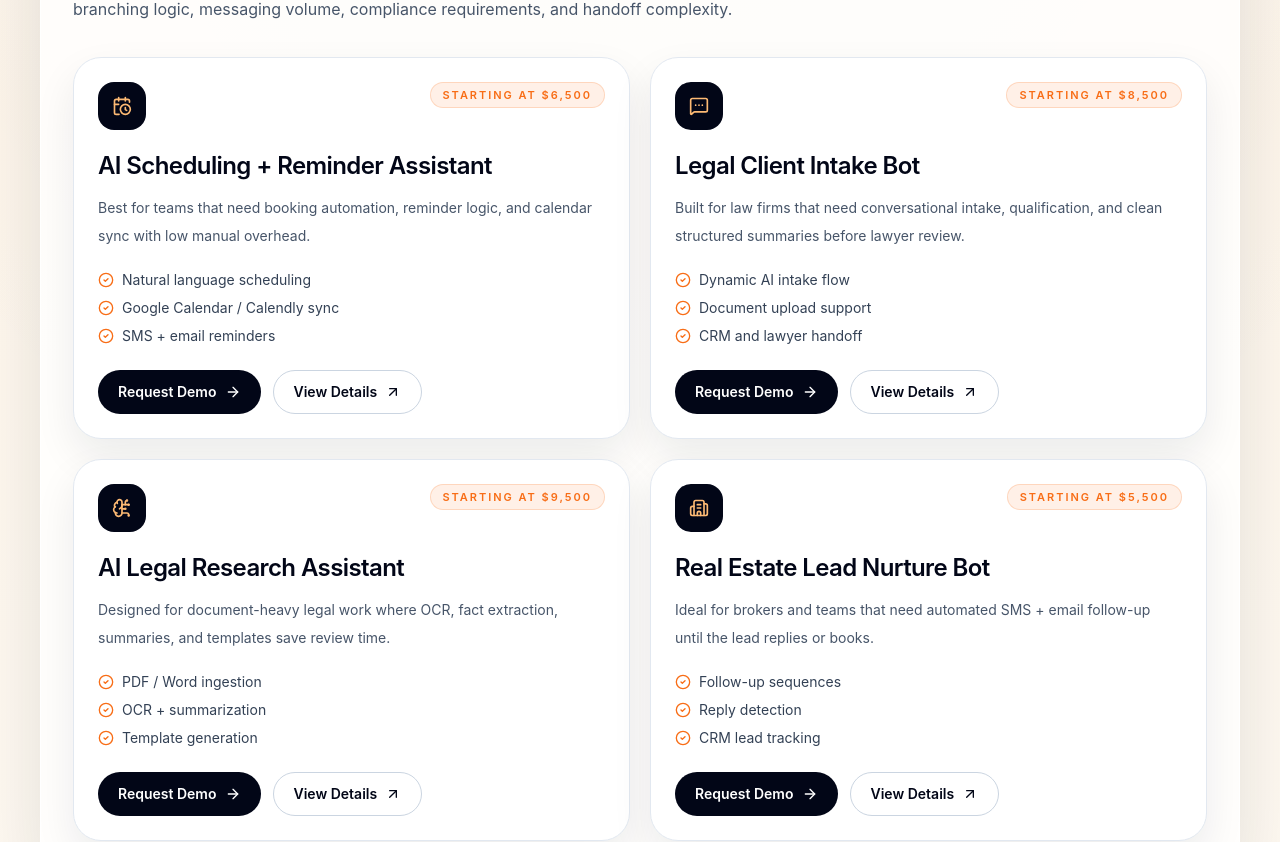
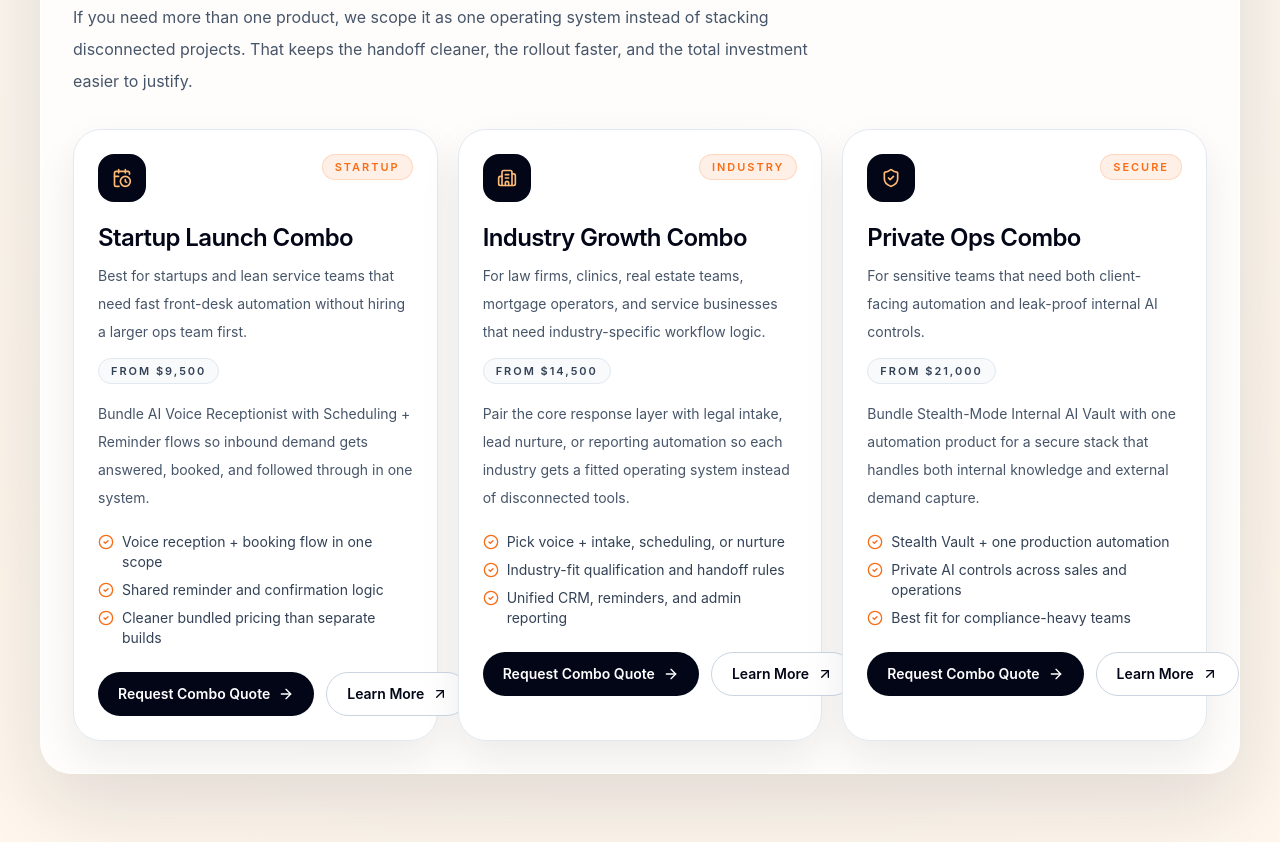
Before and after one commit to vishnuvardhanburri/vishnulabs-LP, a Next.js app: page /pricing in a window 1280 px wide. Shown: the part 1155-1997 px from the top of the page. Built offline with nearby package versions, Linux system fonts and the light colour scheme; no server answers.

Commit message:
Add combo bundles and vault launch scarcity

```diff
--- a/app/pricing/page.tsx
+++ b/app/pricing/page.tsx
@@ -48,6 +48,17 @@ type AutomationPackage = {
   title: string
 }
 
+type ComboOffer = {
+  audience: string
+  badge: string
+  bullets: string[]
+  href: string
+  icon: LucideIcon
+  price: string
+  summary: string
+  title: string
+}
+
 const automationPackages: AutomationPackage[] = [
   {
     title: "AI Scheduling + Reminder Assistant",
@@ -80,6 +91,51 @@ const automationPackages: AutomationPackage[] = [
     href: "/automations#real-estate-lead-nurture-bot",
     icon: Building2,
     bullets: ["Follow-up sequences", "Reply detection", "CRM lead tracking"],
+  },
+]
+
+const comboOffers: ComboOffer[] = [
+  {
+    title: "Startup Launch Combo",
+    badge: "Startup",
+    audience: "Best for startups and lean service teams that need fast front-desk automation without hiring a larger ops team first.",
+    price: "From $9,500",
+    summary: "Bundle AI Voice Receptionist with Scheduling + Reminder flows so inbound demand gets answered, booked, and followed through in one system.",
+    href: "/book",
+    icon: CalendarClock,
+    bullets: [
+      "Voice reception + booking flow in one scope",
+      "Shared reminder and confirmation logic",
+      "Cleaner bundled pricing than separate builds",
+    ],
+  },
+  {
+    title: "Industry Growth Combo",
+    badge: "Industry",
+    audience: "For law firms, clinics, real estate teams, mortgage operators, and service businesses that need industry-specific workflow logic.",
+    price: "From $14,500",
+    summary: "Pair the core response layer with legal intake, lead nurture, or reporting automation so each industry gets a fitted operating system instead of disconnected tools.",
+    href: "/industries",
+    icon: Building2,
+    bullets: [
+      "Pick voice + intake, scheduling, or nurture",
+      "Industry-fit qualification and handoff rules",
+      "Unified CRM, reminders, and admin reporting",
+    ],
+  },
+  {
+    title: "Private Ops Combo",
+    badge: "Secure",
+    audience: "For sensitive teams that need both client-facing automation and leak-proof internal AI controls.",
+    price: "From $21,000",
+    summary: "Bundle Stealth-Mode Internal AI Vault with one automation product for a secure stack that handles both internal knowledge and external demand capture.",
+    href: "/stealth-vault",
+    icon: ShieldCheck,
+    bullets: [
+      "Stealth Vault + one production automation",
+      "Private AI controls across sales and operations",
+      "Best fit for compliance-heavy teams",
+    ],
   },
 ]
 
@@ -165,6 +221,78 @@ export default function PricingPage() {
                   </Button>
                 </div>
               </article>
+            </div>
+          </div>
+        </section>
+
+        <section className="pb-12 pt-8 sm:pb-16">
+          <div className="mx-auto max-w-7xl px-4 sm:px-6 lg:px-10">
+            <div className="section-shell p-6 sm:p-8" data-reveal>
+              <div className="max-w-3xl">
+                <p className="text-[11px] font-semibold uppercase tracking-[0.22em] text-primary">Combo offers</p>
+                <h2 className="mt-3 text-balance text-3xl font-bold tracking-tight text-slate-950 sm:text-4xl">
+                  Bundle pricing for startups and every industry stage
+                </h2>
+                <p className="mt-4 text-base leading-8 text-slate-600">
+                  If you need more than one product, we scope it as one operating system instead of stacking disconnected projects. That keeps
+                  the handoff cleaner, the rollout faster, and the total investment easier to justify.
+                </p>
+              </div>
+
+              <div className="mt-8 grid gap-5 xl:grid-cols-3">
+                {comboOffers.map((offer) => {
+                  const Icon = offer.icon
+
+                  return (
+                    <article key={offer.title} className="rounded-[28px] border border-slate-200 bg-white p-6 shadow-[0_18px_40px_rgba(15,23,42,0.08)]">
+                      <div className="flex items-start justify-between gap-4">
+                        <div className="flex h-12 w-12 items-center justify-center rounded-2xl bg-slate-950 text-white">
+                          <Icon className="h-5 w-5 text-orange-300" />
+                        </div>
+                        <div className="rounded-full border border-primary/20 bg-primary/10 px-3 py-1 text-[11px] font-semibold uppercase tracking-[0.18em] text-primary">
+                          {offer.badge}
+                        </div>
+                      </div>
+
+                      <div className="mt-5 flex flex-wrap items-end justify-between gap-3">
+                        <div>
+                          <h3 className="text-2xl font-semibold tracking-tight text-slate-950">{offer.title}</h3>
+                          <p className="mt-2 text-sm leading-7 text-slate-600">{offer.audience}</p>
+                        </div>
+                        <div className="rounded-full border border-slate-200 bg-slate-50 px-3 py-1 text-[11px] font-semibold uppercase tracking-[0.18em] text-slate-700">
+                          {offer.price}
+                        </div>
+                      </div>
+
+                      <p className="mt-4 text-sm leading-7 text-slate-600">{offer.summary}</p>
+
+                      <ul className="mt-5 space-y-2">
+                        {offer.bullets.map((bullet) => (
+                          <li key={bullet} className="flex items-start gap-2 text-sm text-slate-700">
+                            <CheckCircle2 className="mt-0.5 h-4 w-4 shrink-0 text-primary" />
+                            <span>{bullet}</span>
+                          </li>
+                        ))}
+                      </ul>
+
+                      <div className="mt-6 flex flex-col gap-3 sm:flex-row">
+                        <Button asChild className="h-11 rounded-full bg-slate-950 px-5 text-sm font-semibold text-white hover:bg-slate-900">
+                          <Link href="/book">
+                            Request Combo Quote
+                            <ArrowRight className="h-4 w-4" />
+                          </Link>
+                        </Button>
+                        <Button asChild variant="outline" className="h-11 rounded-full border-slate-300 bg-white px-5 text-sm font-semibold text-slate-950 hover:bg-slate-50">
+                          <Link href={offer.href}>
+                            Learn More
+                            <ArrowUpRight className="h-4 w-4" />
+                          </Link>
+                        </Button>
+                      </div>
+                    </article>
+                  )
+                })}
+              </div>
             </div>
           </div>
         </section>
--- a/components/live-chat-assistant.tsx
+++ b/components/live-chat-assistant.tsx
@@ -59,13 +59,13 @@ const intents: Intent[] = [
     id: "pricing",
     patterns: ["price", "pricing", "cost", "fees", "how much", "budget", "investment", "quote"],
     answer:
-      "Transparent ranges: AI Voice Receptionist starts at $4,997 one-time. Scheduling systems usually run $6,500-$9,500. Legal intake systems are usually $8,500-$15,000. Stealth-Mode Internal AI Vault is $15,000 one-time lifetime license.",
+      "Transparent ranges: AI Voice Receptionist starts at $4,997 one-time. Scheduling systems usually run $6,500-$9,500. Legal intake systems are usually $8,500-$15,000. Stealth-Mode Internal AI Vault is a $15,000 one-time lifetime launch offer for the first 100 members. Combo bundles for startups and industry teams are on /pricing.",
   },
   {
     id: "stealth_vault",
     patterns: ["vault", "stealth", "private ai", "local ai", "air gap", "air-gapped", "data leak", "secure ai"],
     answer:
-      "Stealth-Mode Internal AI Vault is a private local AI stack for confidential operations. It is air-gapped, supports redaction controls, and keeps data inside your environment. Price is $15,000 one-time lifetime license with post-delivery support.",
+      "Stealth-Mode Internal AI Vault is a private local AI stack for confidential operations. It is air-gapped, supports redaction controls, and keeps data inside your environment. The current launch offer is $15,000 one-time for the first 100 members, with post-delivery support included.",
   },
   {
     id: "vault_why_now",
```
Also changed, not shown: app/stealth-vault/stealth-vault-page-client.tsx (+12 -6 lines).
